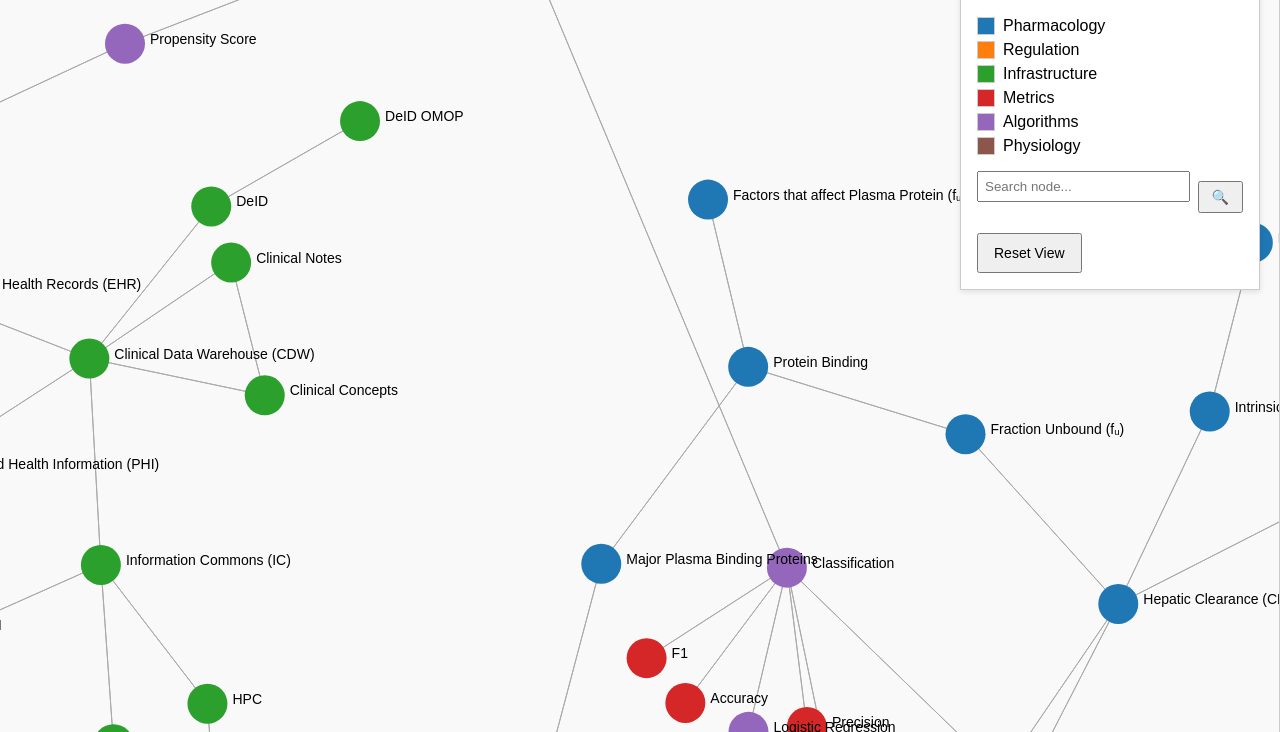
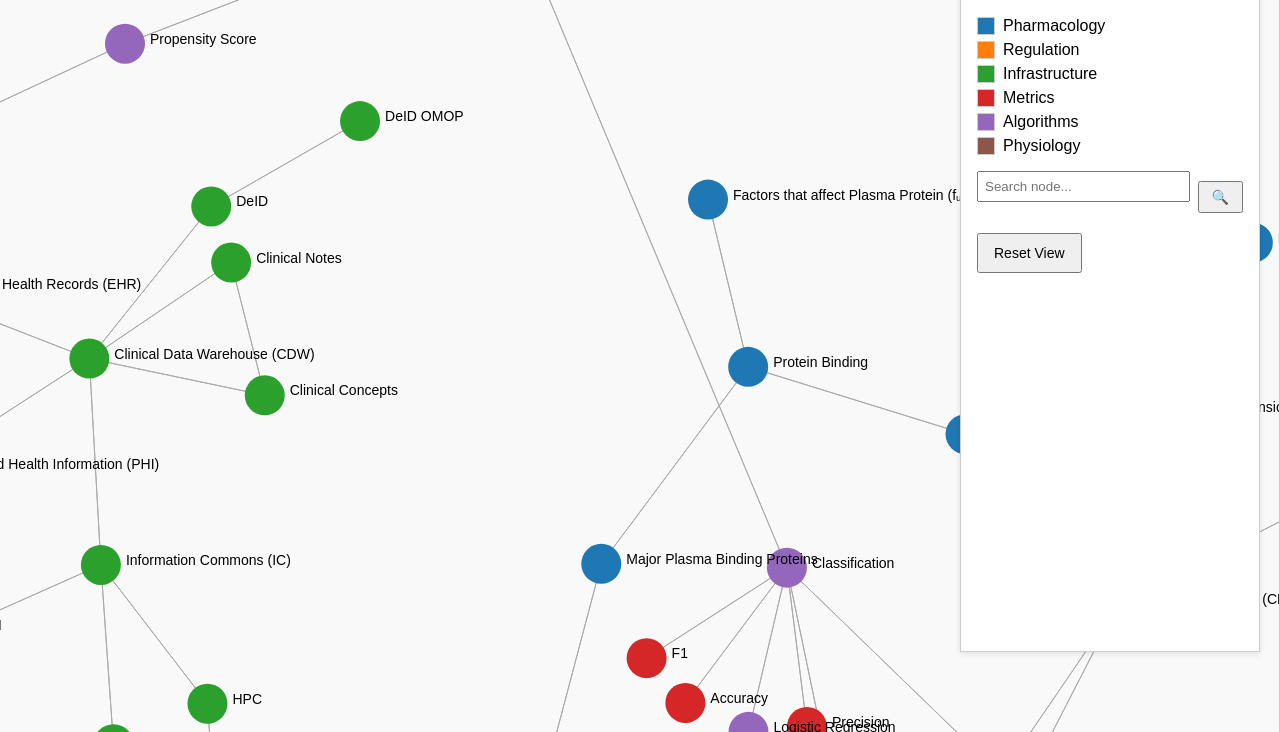
Before and after one commit to TaraSPande/aiphu, a plain HTML site: page index.html in a window 1280 px wide. Shown: the part 68-800 px from the top of the page. Drawn offline with nearby package versions, Linux system fonts and the light colour scheme.

Commit message:
Update graph.css

```diff
--- a/graph.css
+++ b/graph.css
@@ -16,7 +16,7 @@ svg {
   top: 20px;
   right: 20px;
   width: 300px;               /* Set desired width */
-  max-height: 700px;           /* Optional: prevent it from being too tall */
+  height: 700px;           /* Optional: prevent it from being too tall */
   padding: 16px;
   background: white;
   border: 1px solid #ccc;
```
